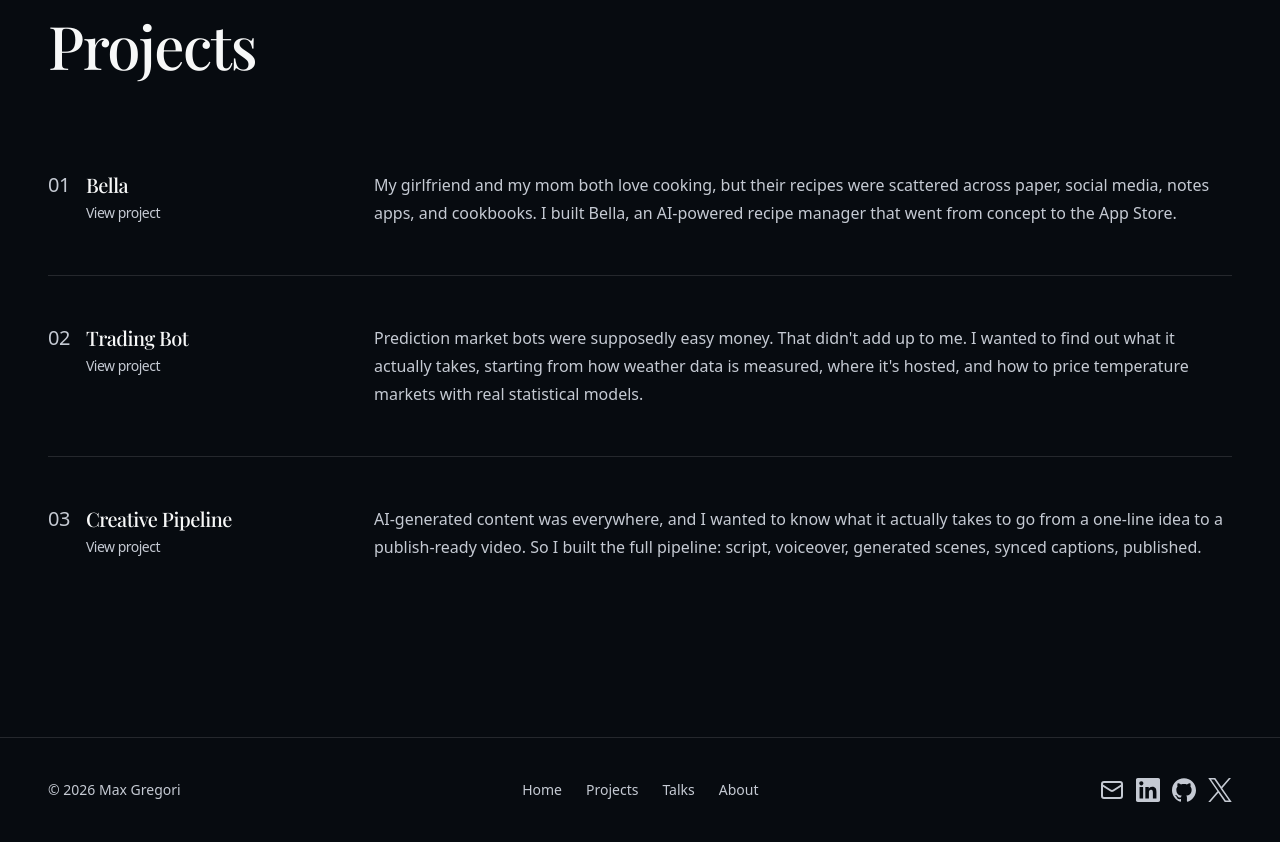
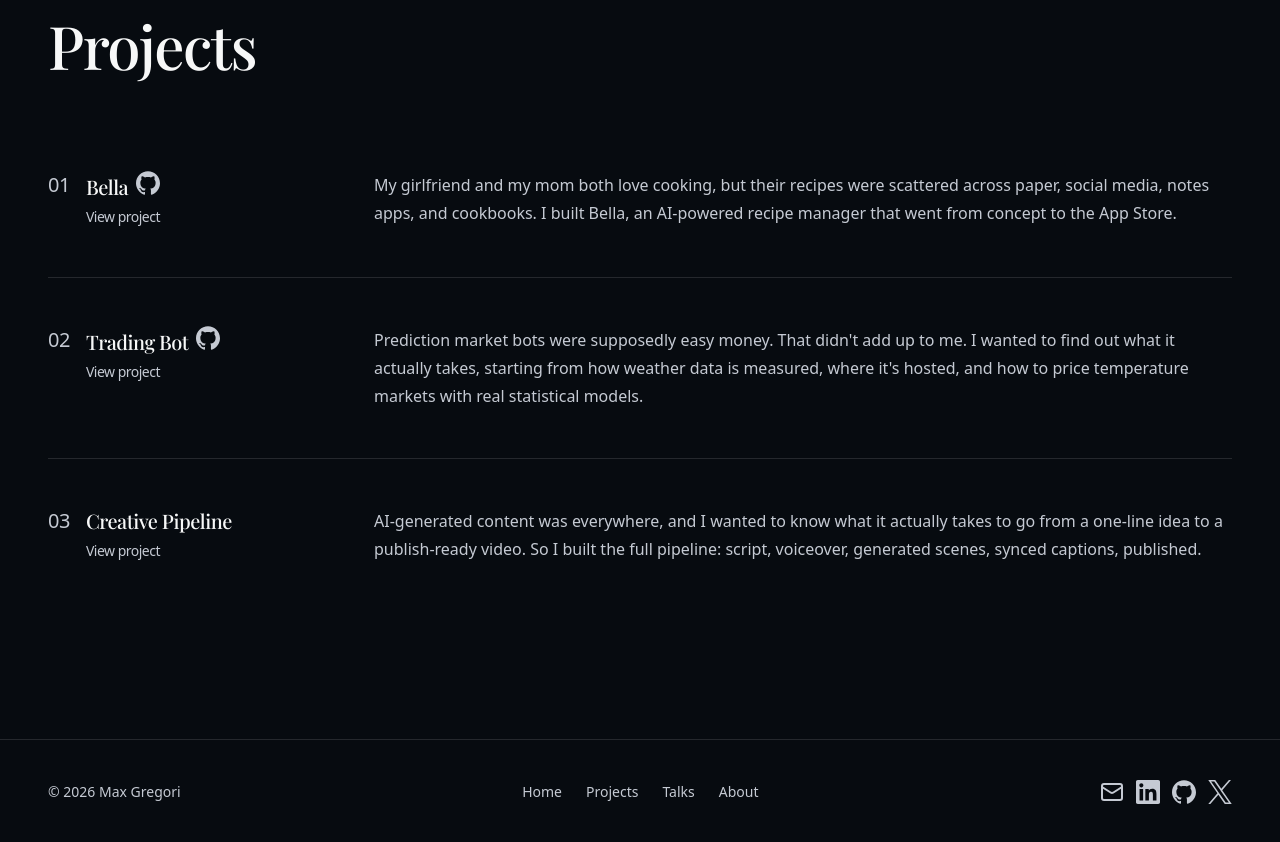
Before and after one commit to maximusgregori/personal-website-v2, a Next.js app: page / in a window 1280 px wide. Shown: the part 5520-6362 px from the top of the page. Built offline with nearby package versions, Linux system fonts and the light colour scheme; a web font is replaced by a local one.

Commit message:
Add GitHub links beside Bella and the trading bot titles.
The mark sits on the title line so the homepage still has two lines of type. Creative Pipeline is unchanged.

```diff
--- /dev/null
+++ b/components/github-link.tsx
@@ -0,0 +1,36 @@
+import { siGithub } from "simple-icons";
+
+import { cn } from "@/lib/utils";
+
+type Props = {
+  href: string;
+  label: string;
+  className?: string;
+};
+
+const GitHubLink = ({ href, label, className }: Props) => {
+  return (
+    <a
+      href={href}
+      target="_blank"
+      rel="noopener noreferrer"
+      aria-label={label}
+      className={cn("relative shrink-0", className)}
+    >
+      <span
+        className="pointer-fine:hidden absolute top-1/2 left-1/2 size-[max(100%,3rem)] -translate-1/2"
+        aria-hidden="true"
+      />
+      <svg
+        role="img"
+        viewBox="0 0 24 24"
+        className="size-6 shrink-0 fill-muted-foreground hover:fill-foreground"
+      >
+        <title>GitHub</title>
+        <path d={siGithub.path} />
+      </svg>
+    </a>
+  );
+};
+
+export { GitHubLink };
--- a/components/project-bella.tsx
+++ b/components/project-bella.tsx
@@ -1,5 +1,6 @@
 import { Camera, ImageIcon, Link2 } from "lucide-react";
 
+import { GitHubLink } from "@/components/github-link";
 import { cn } from "@/lib/utils";
 
 const IMPORTS = [
@@ -24,9 +25,15 @@ const ProjectBella = ({ className }: Props) => {
         </p>
         <div className="grid items-start gap-10 lg:grid-cols-2 lg:items-stretch lg:gap-16">
           <div className="flex min-w-0 flex-col gap-4">
-            <h2 className="max-w-[20ch] text-4xl font-medium tracking-tight text-balance text-foreground md:text-5xl lg:text-6xl">
-              Bella
-            </h2>
+            <div className="flex items-baseline gap-3">
+              <h2 className="max-w-[20ch] text-4xl font-medium tracking-tight text-balance text-foreground md:text-5xl lg:text-6xl">
+                Bella
+              </h2>
+              <GitHubLink
+                href="https://github.com/maximusgregori/Bella"
+                label="Bella on GitHub"
+              />
+            </div>
             <p className="max-w-[48ch] text-lg/8 text-pretty text-muted-foreground sm:text-base/7">
               The two people in my life who cook the most had recipes saved in
               a dozen different places. Handwritten notes, Instagram saves,
--- a/components/project-trading.tsx
+++ b/components/project-trading.tsx
@@ -1,3 +1,4 @@
+import { GitHubLink } from "@/components/github-link";
 import { cn } from "@/lib/utils";
 
 const STATS = [
@@ -29,9 +30,15 @@ const ProjectTrading = ({ className }: Props) => {
           </p>
           <div className="grid items-start gap-10 lg:grid-cols-2 lg:items-end lg:gap-16">
             <div className="flex min-w-0 flex-col gap-4">
-              <h2 className="max-w-[20ch] text-4xl font-medium tracking-tight text-balance text-foreground md:text-5xl lg:text-6xl">
-                Trading Bot
-              </h2>
+              <div className="flex items-baseline gap-3">
+                <h2 className="max-w-[20ch] text-4xl font-medium tracking-tight text-balance text-foreground md:text-5xl lg:text-6xl">
+                  Trading Bot
+                </h2>
+                <GitHubLink
+                  href="https://github.com/maximusgregori/weather-bot"
+                  label="Trading Bot on GitHub"
+                />
+              </div>
               <p className="text-lg/8 text-pretty text-muted-foreground sm:text-base/7">
                 Prediction markets were taking off and people were claiming you
                 could set up a trading bot overnight. That did not add up to
--- a/components/projects13.tsx
+++ b/components/projects13.tsx
@@ -1,5 +1,6 @@
 import Link from "next/link";
 
+import { GitHubLink } from "@/components/github-link";
 import { cn } from "@/lib/utils";
 
 const PROJECTS = [
@@ -7,6 +8,7 @@ const PROJECTS = [
     number: "01",
     title: "Bella",
     href: "/projects#bella",
+    repo: "https://github.com/maximusgregori/Bella",
     description:
       "My girlfriend and my mom both love cooking, but their recipes were scattered across paper, social media, notes apps, and cookbooks. I built Bella, an AI-powered recipe manager that went from concept to the App Store.",
   },
@@ -14,6 +16,7 @@ const PROJECTS = [
     number: "02",
     title: "Trading Bot",
     href: "/projects#trading-bot",
+    repo: "https://github.com/maximusgregori/weather-bot",
     description:
       "Prediction market bots were supposedly easy money. That didn't add up to me. I wanted to find out what it actually takes, starting from how weather data is measured, where it's hosted, and how to price temperature markets with real statistical models.",
   },
@@ -21,6 +24,7 @@ const PROJECTS = [
     number: "03",
     title: "Creative Pipeline",
     href: "/projects#creative-pipeline",
+    repo: undefined,
     description:
       "AI-generated content was everywhere, and I wanted to know what it actually takes to go from a one-line idea to a publish-ready video. So I built the full pipeline: script, voiceover, generated scenes, synced captions, published.",
   },
@@ -45,26 +49,37 @@ const Projects13 = ({ className, headingAs: HeadingTag = "h2" }: Props) => {
           {PROJECTS.map((project) => (
             <li
               key={project.number}
-              className="border-b border-white/12 last:border-b-0"
-            >
-              <Link
-                href={project.href}
-                className="group flex w-full flex-col justify-between gap-6 py-10 lg:flex-row lg:gap-10 lg:py-12"
+              className="flex w-full flex-col justify-between gap-6 border-b border-white/12 py-10 last:border-b-0 lg:flex-row lg:gap-10 lg:py-12"
             >
               <div className="flex min-w-0 gap-4 font-sans text-xl font-medium tracking-tight text-foreground lg:w-1/4">
                 <p className="shrink-0 tabular-nums text-muted-foreground">
                   {project.number}
                 </p>
                 <div className="min-w-0">
-                    <h3 className="text-balance">{project.title}</h3>
-                    <p className="mt-1 font-sans text-base font-normal text-muted-foreground sm:text-sm group-hover:text-foreground">
+                  <div className="flex items-baseline gap-2">
+                    <Link href={project.href} className="min-w-0 text-balance">
+                      <h3>{project.title}</h3>
+                    </Link>
+                    {project.repo ? (
+                      <GitHubLink
+                        href={project.repo}
+                        label={`${project.title} on GitHub`}
+                      />
+                    ) : null}
+                  </div>
+                  <Link
+                    href={project.href}
+                    className="mt-1 inline-block font-sans text-base font-normal text-muted-foreground sm:text-sm hover:text-foreground"
+                  >
                     View project
-                    </p>
+                  </Link>
                 </div>
               </div>
-                <p className="min-w-0 text-lg/8 text-pretty text-muted-foreground sm:text-base/7 lg:w-3/4">
+              <Link
+                href={project.href}
+                className="min-w-0 text-lg/8 text-pretty text-muted-foreground sm:text-base/7 lg:w-3/4"
+              >
                 {project.description}
-                </p>
               </Link>
             </li>
           ))}
```
Lines whose indentation alone changed are shown as unchanged.
